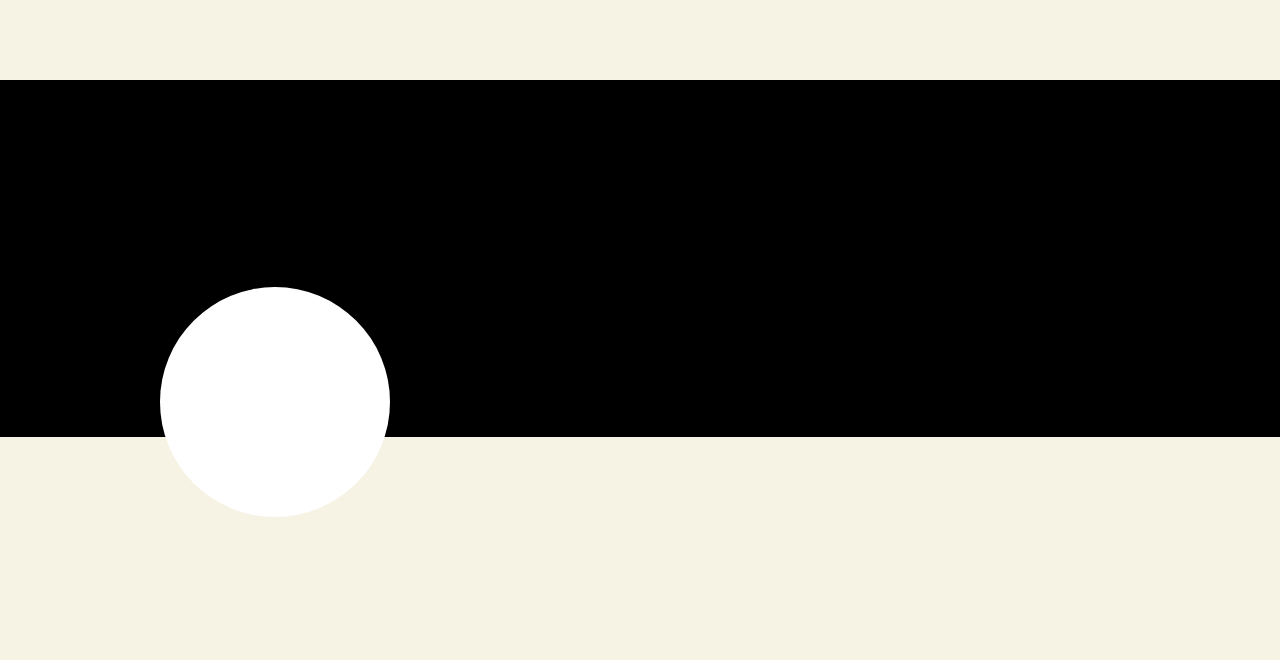
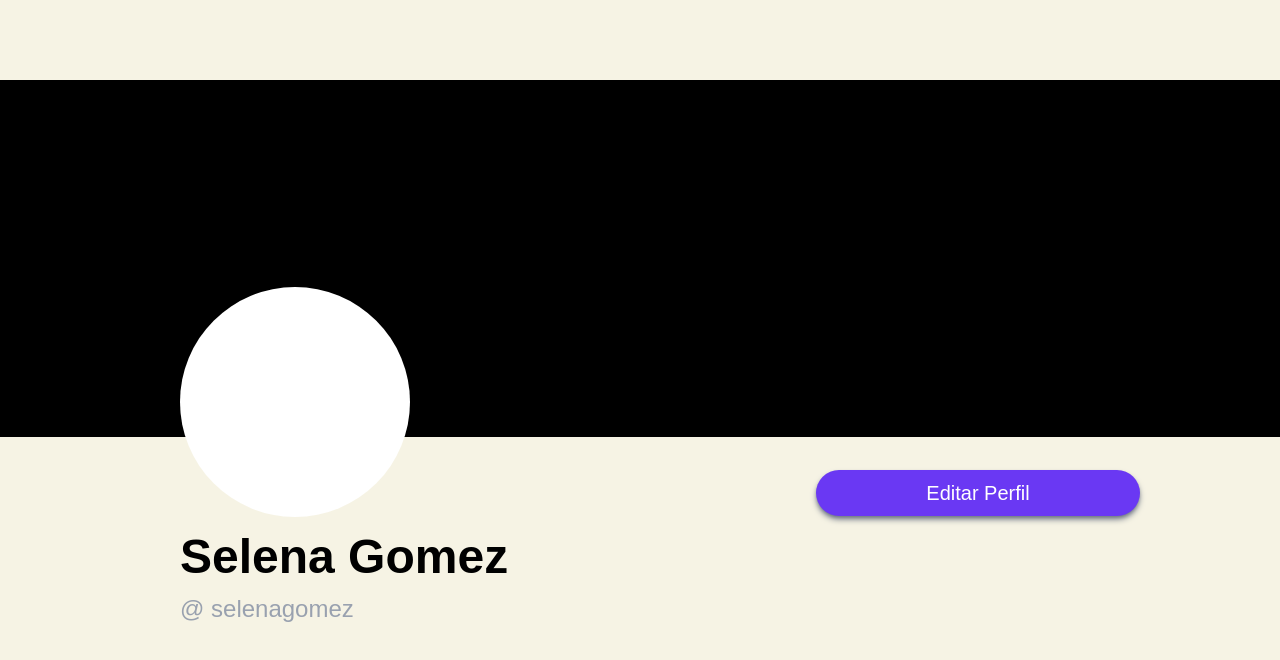
Before and after one commit to Projeto-CJR-grupo4/frontend, a Next.js app: page /perfil in a window 1280 px wide. Shown: the top 660 px of the page. Built offline with nearby package versions, Linux system fonts and the light colour scheme.

Commit message:
feat: implementação do botão de editar perfil e textos de nome completo e username

```diff
--- a/app/perfil/page.tsx
+++ b/app/perfil/page.tsx
@@ -2,7 +2,17 @@ export default function Perfil() {
     return(
         <main className="bg-[#F6F3E4]">
                 <div className="bg-[#000000] h-[357.25px] mt-[79.88px]"></div>
-                <div className="h-[230px] w-[230px] bg-white mt-[-150px] ml-[160px] rounded-full"></div>
+                <div className="h-[230px] w-[230px] bg-white mt-[-150px] ml-[180px] rounded-full"></div>
+                <h1 className="text-[#000000] text-5xl ml-[180px] mt-4 font-bold">Selena Gomez</h1>
+                <h2 className="text-gray-400 text-2xl ml-[180px] mt-3" >@ selenagomez</h2>
+
+                <div className="mt-[-155px] flex justify-end px-35">
+                    <button
+                    type="submit"
+                    className="bg-[#6A38F3] h-[46px] w-[324px] rounded-4xl shadow-md shadow-gray-500 hover:bg-purple-700">
+                        <p className="text-white text-xl">Editar Perfil</p>
+                    </button>
+                </div>
         </main>
     )
 }
```
